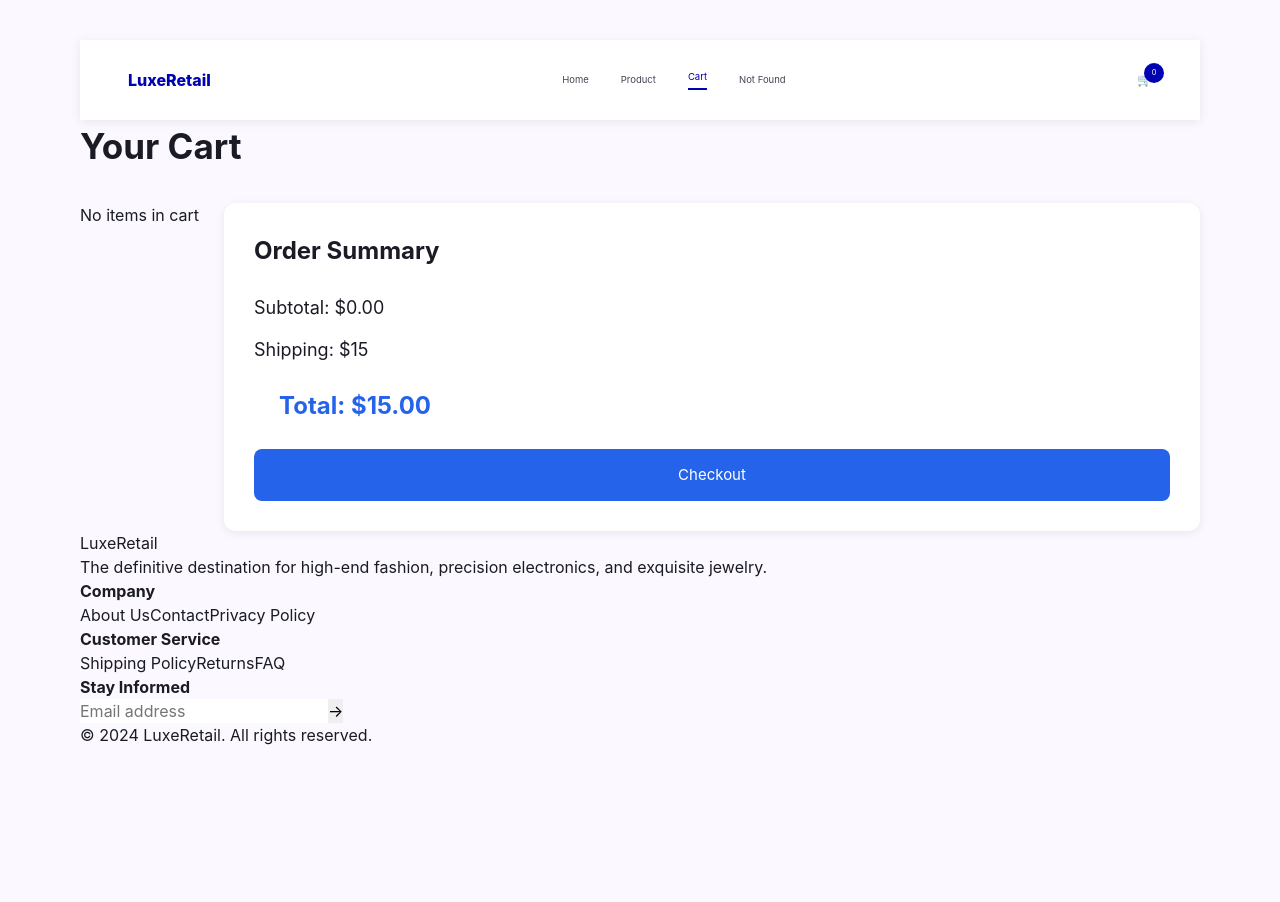
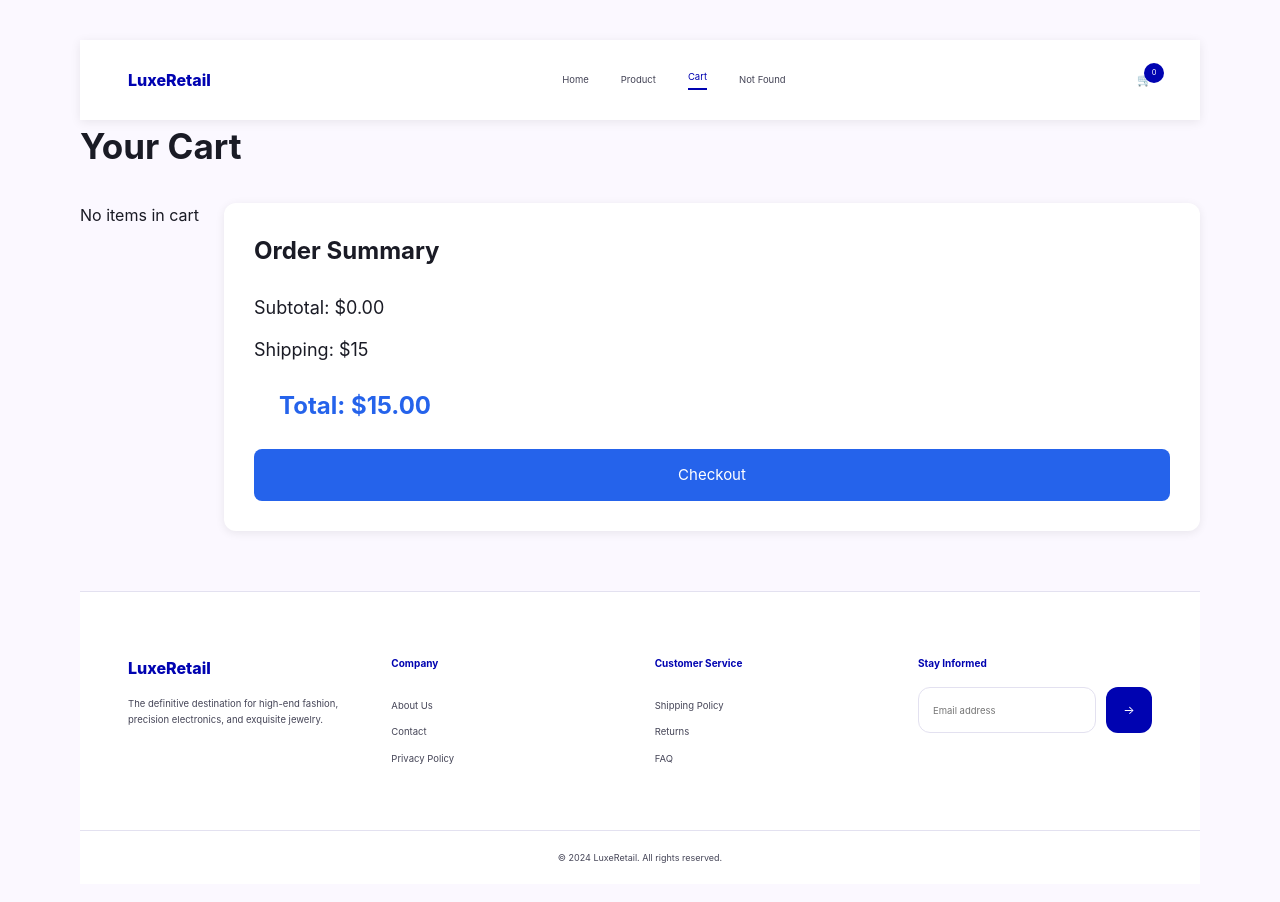
Before and after one commit to ashishsooddev/retail-app, a React (Create React App) app: page /#/cart in a window 1280 px wide. Shown: the top 902 px of the page. Before the commit the page ends 800 px from the top, so only its background shows below. Built offline with nearby package versions, Linux system fonts and the light colour scheme.

Commit message:
footer css changes

```diff
--- a/src/Style/cart.css
+++ b/src/Style/cart.css
@@ -121,24 +121,107 @@
     border-radius: 8px;
 }
 
-.footer {
-    margin-top: 60px;
-    background: #111827;
-    padding: 30px;
-    display: flex;
-    justify-content: space-between;
-    align-items: center;
-    color: white;
+.footer-section {
+  background: var(--surface);
+  border-top: 1px solid var(--border);
+  margin-top: 60px;
 }
 
-.footer div {
-    display: flex;
-    gap: 20px;
+.footer-container {
+  max-width: 1280px;
+  margin: 0 auto;
+  padding: 64px 48px;
+  display: grid;
+  grid-template-columns: repeat(4, 1fr);
+  gap: 32px;
 }
 
-.footer a {
-    color: white;
-    text-decoration: none;
+.footer-logo {
+  font-size: 1.6rem;
+  font-weight: 800;
+  color: var(--primary);
+  display: inline-block;
+  margin-bottom: 16px;
+}
+
+.footer-description {
+  color: var(--text-soft);
+  line-height: 1.7;
+  font-size: 0.95rem;
+}
+
+.footer-heading {
+  font-size: 1rem;
+  font-weight: 700;
+  color: var(--primary);
+  margin-bottom: 16px;
+}
+
+.footer-links-column {
+  display: flex;
+  flex-direction: column;
+  gap: 12px;
+}
+
+.footer-link {
+  color: var(--text-soft);
+  transition: 0.2s ease;
+  font-size: 0.95rem;
+}
+
+.footer-link:hover {
+  color: var(--primary);
+  transform: translateX(4px);
+}
+
+.footer-newsletter {
+  width: 100%;
+}
+
+.newsletter-box {
+  display: flex;
+  align-items: center;
+  gap: 10px;
+}
+
+.newsletter-input {
+  flex: 1;
+  height: 46px;
+  border: 1px solid var(--border);
+  border-radius: 12px;
+  padding: 0 14px;
+  outline: none;
+  background: white;
+  font-size: 0.95rem;
+}
+
+.newsletter-input:focus {
+  border-color: var(--primary);
+}
+
+.newsletter-button {
+  width: 46px;
+  height: 46px;
+  border: none;
+  border-radius: 12px;
+  background: var(--primary);
+  color: white;
+  font-size: 1.2rem;
+  cursor: pointer;
+  transition: 0.2s ease;
+}
+
+.newsletter-button:hover {
+  opacity: 0.9;
+  transform: scale(1.05);
+}
+
+.footer-bottom {
+  border-top: 1px solid var(--border);
+  text-align: center;
+  padding: 20px;
+  color: var(--text-soft);
+  font-size: 0.9rem;
 }
 
 .notfound-container {
```
